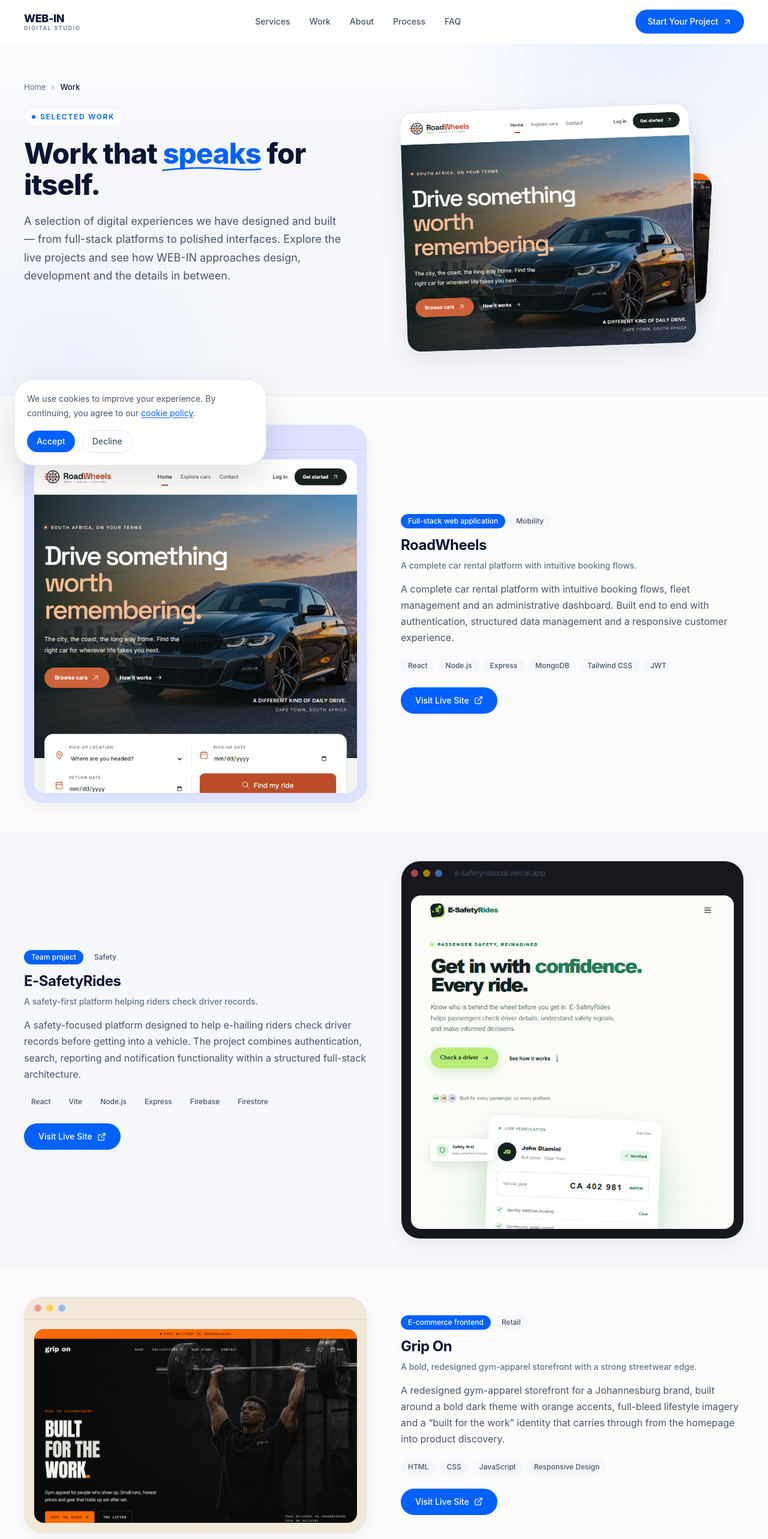
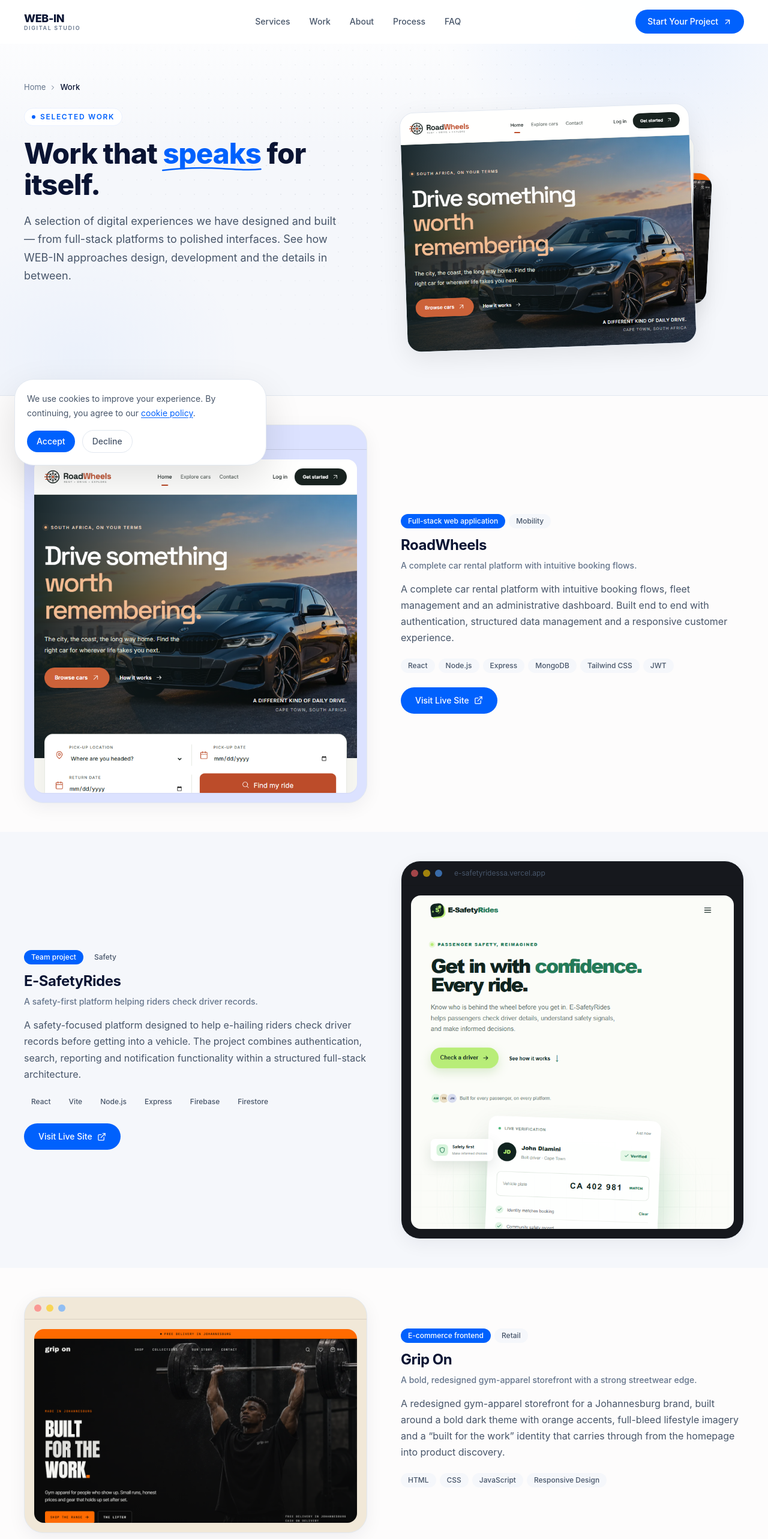
Before and after one commit to MlungisiMahlangu/web-studio-website, a Next.js app: page /work in a window 1280 px wide. Shown: the top 2566 px of the page at 60% size. Built offline with nearby package versions, Linux system fonts and the light colour scheme.

Commit message:
Only show live links for projects that have a public URL
Grip On no longer points at a retired host. Hide the link and the
address bar entry instead of rendering an empty href.

```diff
--- a/app/work/page.tsx
+++ b/app/work/page.tsx
@@ -15,7 +15,7 @@ import type { Metadata } from 'next'
 export const metadata: Metadata = {
   title: 'Web Design Portfolio',
   description:
-    'Live websites and web applications designed and built by WEB-IN for South African businesses, from storefronts to booking platforms and dashboards.',
+    'Live websites and web applications designed and built by WEB-IN for South African businesses, from online stores to booking platforms and dashboards.',
   keywords: [
     'web development portfolio',
     'website design portfolio',
@@ -49,7 +49,7 @@ export default function WorkPage() {
       <PageHero
         eyebrow="Selected Work"
         title="Work that speaks for itself."
-        description="A selection of digital experiences we have designed and built — from full-stack platforms to polished interfaces. Explore the live projects and see how WEB-IN approaches design, development and the details in between."
+        description="A selection of digital experiences we have designed and built — from full-stack platforms to polished interfaces. See how WEB-IN approaches design, development and the details in between."
         breadcrumb={[
           { label: 'Home', href: '/' },
           { label: 'Work', href: '/work' },
@@ -101,6 +101,7 @@ export default function WorkPage() {
                 <Badge key={tech}>{tech}</Badge>
               ))}
             </div>
+            {project.liveUrl ? (
               <a
                 href={project.liveUrl}
                 target="_blank"
@@ -110,6 +111,7 @@ export default function WorkPage() {
                 Visit Live Site
                 <ExternalLink size={15} className="shrink-0" />
               </a>
+            ) : null}
           </div>
         )
         const screenshot = (
--- a/components/ui/browser-frame.tsx
+++ b/components/ui/browser-frame.tsx
@@ -19,11 +19,11 @@ export function BrowserFrame({
   priority = false,
   sizes = '(max-width: 768px) 100vw, 600px',
 }: BrowserFrameProps) {
-  let hostname = url
+  let hostname = ''
   try {
     hostname = new URL(url).hostname
   } catch {
-    // keep original
+    hostname = url
   }
 
   return (
@@ -36,14 +36,14 @@ export function BrowserFrame({
         <span className="w-3 h-3 rounded-full bg-red-400/60" />
         <span className="w-3 h-3 rounded-full bg-yellow-400/60" />
         <span className="w-3 h-3 rounded-full bg-blue-400/60" />
-        <span className="ml-3 text-xs text-body truncate">{hostname}</span>
+        {hostname ? <span className="ml-3 text-xs text-body truncate">{hostname}</span> : null}
       </div>
       {/* Content */}
       <div className="p-4">
         {screenshot ? (
           <Image
             src={screenshot}
-            alt={screenshotAlt || `${hostname} website screenshot`}
+            alt={screenshotAlt || 'Website screenshot'}
             width={1200}
             height={800}
             className="w-full rounded-lg shadow-sm"
```
Lines whose indentation alone changed are shown as unchanged.
